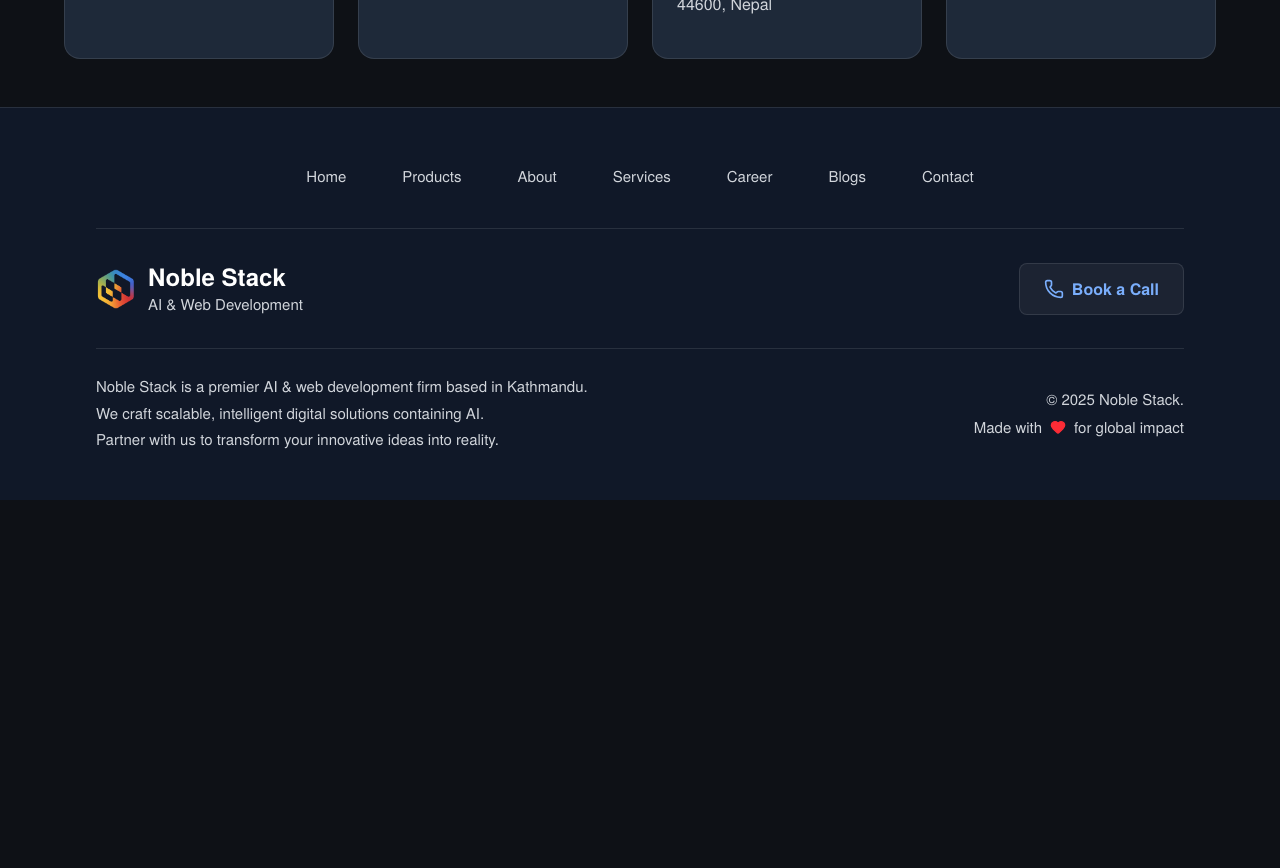
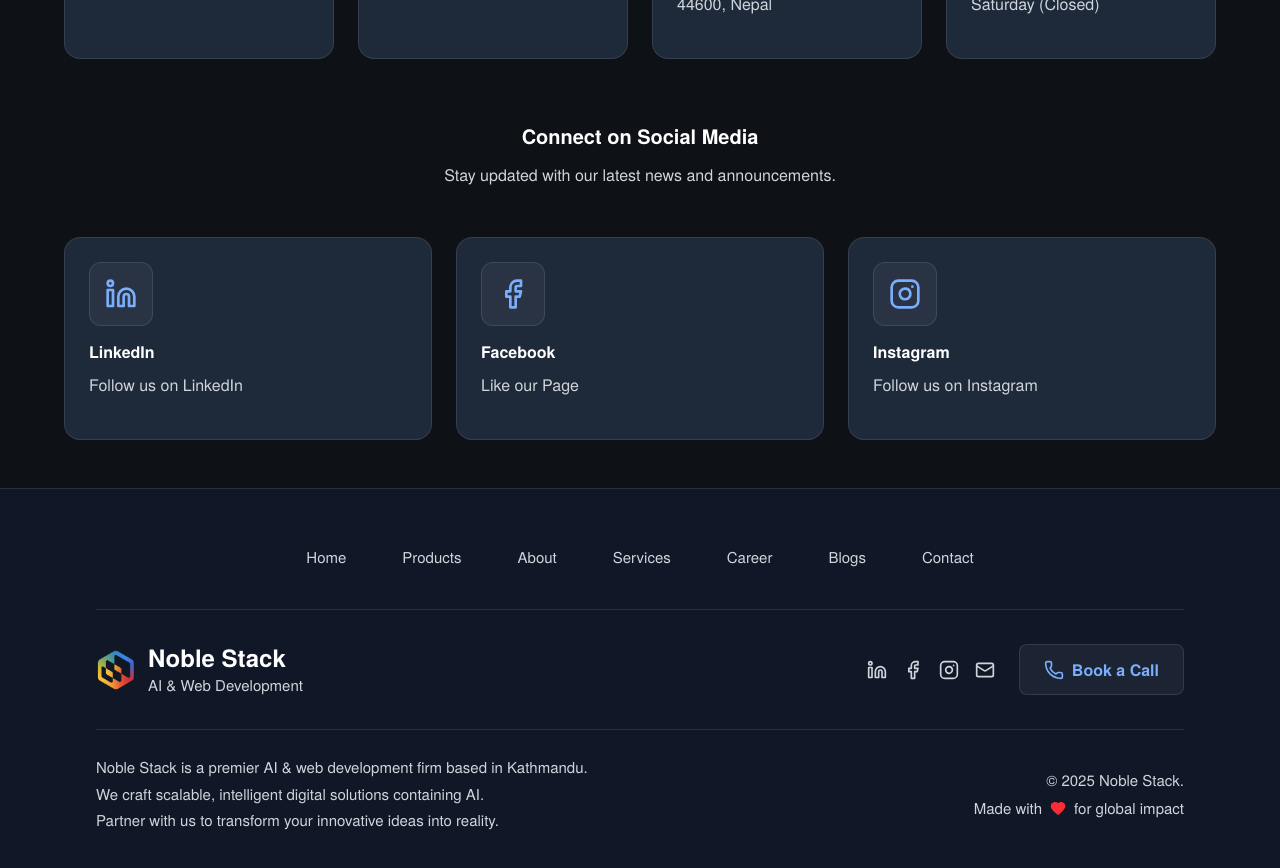
Before and after one commit to om202/NobleStack, a Next.js app: page /Contact in a window 1280 px wide. Shown: the part 1440-2308 px from the top of the page. Before the commit the page ends 1940 px from the top, so only its background shows below. Built offline with nearby package versions, Linux system fonts and the light colour scheme.

Commit message:
website address contact

```diff
--- a/src/app/Contact/page.tsx
+++ b/src/app/Contact/page.tsx
@@ -10,6 +10,9 @@ import {
   Loader2,
   CheckCircle,
   AlertCircle,
+  Linkedin,
+  Facebook,
+  Instagram,
 } from "lucide-react";
 import { useState } from "react";
 import CTAButton from "../../components/CTAButton";
@@ -273,19 +276,74 @@ export default function Contact() {
               />
               <ServiceCard
                 name="Phone"
-                description="+977 987-654-3210"
+                description="+977 985-1411602"
                 icon={Phone}
               />
-              <ServiceCard
-                name="Location"
-                description="Saraswati Marg, Kathmandu 44600, Nepal"
-                icon={MapPin}
-              />
+              <a
+                href="https://maps.app.goo.gl/FEdRQH1LSC6cRjMfA"
+                target="_blank"
+                rel="noopener noreferrer"
+                className="block"
+              >
+                <ServiceCard
+                  name="Location"
+                  description="Saraswati Marg, Kathmandu 44600, Nepal"
+                  icon={MapPin}
+                />
+              </a>
               <ServiceCard
                 name="Hours"
-                description="Sun - Fri: 9AM - 6PM"
+                description="Sun - Fri: 9AM - 5PM, Saturday (Closed)"
                 icon={Clock}
               />
+            </div>
+
+            <div className="text-center mt-16 mb-12">
+              <h3 className="text-xl font-semibold text-main-theme mb-3">
+                Connect on Social Media
+              </h3>
+              <p className="text-muted-theme max-w-2xl mx-auto">
+                Stay updated with our latest news and announcements.
+              </p>
+            </div>
+
+            <div className="grid grid-cols-1 md:grid-cols-3 gap-6">
+              <a
+                href="https://www.linkedin.com/company/noble-stack-pvt-ltd"
+                target="_blank"
+                rel="noopener noreferrer"
+                className="block"
+              >
+                <ServiceCard
+                  name="LinkedIn"
+                  description="Follow us on LinkedIn"
+                  icon={Linkedin}
+                />
+              </a>
+              <a
+                href="https://www.facebook.com/people/Noble-Stack-Pvt-Ltd/61577564326108/"
+                target="_blank"
+                rel="noopener noreferrer"
+                className="block"
+              >
+                <ServiceCard
+                  name="Facebook"
+                  description="Like our Page"
+                  icon={Facebook}
+                />
+              </a>
+              <a
+                href="https://www.instagram.com/noble_stack_/"
+                target="_blank"
+                rel="noopener noreferrer"
+                className="block"
+              >
+                <ServiceCard
+                  name="Instagram"
+                  description="Follow us on Instagram"
+                  icon={Instagram}
+                />
+              </a>
             </div>
 
           </div>
--- a/src/components/common/Footer.tsx
+++ b/src/components/common/Footer.tsx
@@ -1,4 +1,4 @@
-import { Heart, Phone } from "lucide-react";
+import { Heart, Phone, Linkedin, Facebook, Instagram, Mail } from "lucide-react";
 import Image from "next/image";
 
 export default function Footer() {
@@ -50,8 +50,40 @@ export default function Footer() {
               </div>
             </div>
 
-            {/* Contact */}
-            <div className="flex flex-col sm:flex-row items-center gap-3 sm:gap-4">
+            {/* Contact & Social */}
+            <div className="flex flex-col sm:flex-row items-center gap-4 sm:gap-6">
+              <div className="flex items-center gap-4">
+                <a
+                  href="https://www.linkedin.com/company/noble-stack-pvt-ltd"
+                  target="_blank"
+                  rel="noopener noreferrer"
+                  className="text-muted-theme hover:text-nobleblue-400 transition-colors duration-200"
+                >
+                  <Linkedin className="w-5 h-5" />
+                </a>
+                <a
+                  href="https://www.facebook.com/people/Noble-Stack-Pvt-Ltd/61577564326108/"
+                  target="_blank"
+                  rel="noopener noreferrer"
+                  className="text-muted-theme hover:text-nobleblue-400 transition-colors duration-200"
+                >
+                  <Facebook className="w-5 h-5" />
+                </a>
+                <a
+                  href="https://www.instagram.com/noble_stack_/"
+                  target="_blank"
+                  rel="noopener noreferrer"
+                  className="text-muted-theme hover:text-nobleblue-400 transition-colors duration-200"
+                >
+                  <Instagram className="w-5 h-5" />
+                </a>
+                <a
+                  href="mailto:noblestack.io@gmail.com"
+                  className="text-muted-theme hover:text-nobleblue-400 transition-colors duration-200"
+                >
+                  <Mail className="w-5 h-5" />
+                </a>
+              </div>
               <a
                 href="https://calendar.app.google/mWmd6v421Pk66LQ26"
                 target="_blank"
--- a/src/components/common/Navigation.tsx
+++ b/src/components/common/Navigation.tsx
@@ -114,7 +114,7 @@ export default function Navigation() {
             {/* Call Now Button - Desktop */}
             <div className="hidden md:flex items-center">
               <a
-                href="tel:+9779876543210"
+                href="tel:+9779851411602"
                 className="flex items-center gap-2 px-4 py-2 bg-subtle-theme text-nobleblue-300 rounded-lg hover:bg-subtle-hover transition-colors duration-200 font-semibold text-sm border border-theme"
               >
                 <Phone className="w-4 h-4" />
@@ -168,7 +168,7 @@ export default function Navigation() {
 
               {/* Mobile Call Now Button */}
               <a
-                href="tel:+9779876543210"
+                href="tel:+9779851411602"
                 className="flex items-center justify-center gap-2 px-4 py-3 bg-subtle-theme text-nobleblue-300 rounded-xl hover:bg-subtle-hover transition-colors duration-200 font-semibold text-sm border border-theme mt-4"
               >
                 <Phone className="w-4 h-4" />
```
